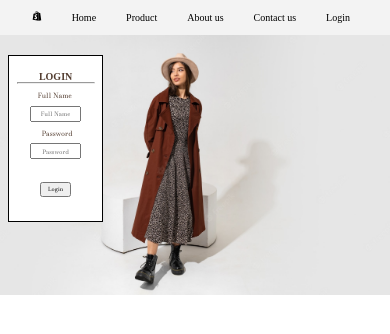
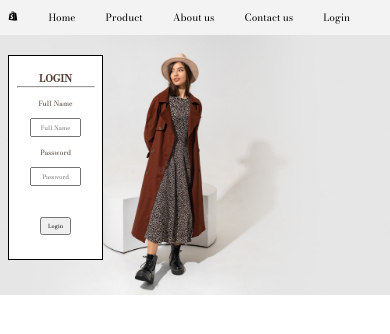
Before and after one commit to Priya-Pdh/React.js-Typescript-Ecommerce, a React (Create React App) app in the folder my-app/: page / in a window 390 px wide. Shown: the top 334 px of the page. Built offline with nearby package versions, Linux system fonts and the light colour scheme.

Commit message:
login responsive

```diff
--- a/my-app/src/index.css
+++ b/my-app/src/index.css
@@ -1,5 +1,5 @@
 *{
   margin: 0;
   padding: 0;
-
+  font-family: 'Bodoni Moda', sans-serif;
 }
--- a/my-app/src/pages/css/Login.css
+++ b/my-app/src/pages/css/Login.css
@@ -40,7 +40,7 @@
   height: 8%;
   font-size: 15px;
   margin-top: 8%;
-  font-family: 'Bodoni Moda', sans-serif;
+
 }
 
 .login-button {
@@ -56,7 +56,7 @@
   font-family: 'Bodoni Moda', sans-serif;
 }
 #passwordLogin {
-  margin-left: 4%;
+  margin-right: 3%;
   font-family: 'Bodoni Moda', sans-serif;
 }
 
@@ -64,7 +64,7 @@
  @media only screen and (min-device-width: 820px) and (max-device-width: 1024px) {
 
   .login-form {
-    height: 25%;
+    height: 30%;
     width: 20%;
   }
   .U_Name_Login, .U_password_Login  {
@@ -90,7 +90,7 @@
   }
   .login-form {
     width: 20%;
-    height: 20%;
+    height: 25%;
   }
   .U_Name_Login, .U_password_Login  {
     font-size: 6px;
@@ -104,6 +104,7 @@
   }
   #nameLogin, #passwordLogin {
     font-size: 7px;
+    margin: 0;
   }
 
   .login-button {
```
